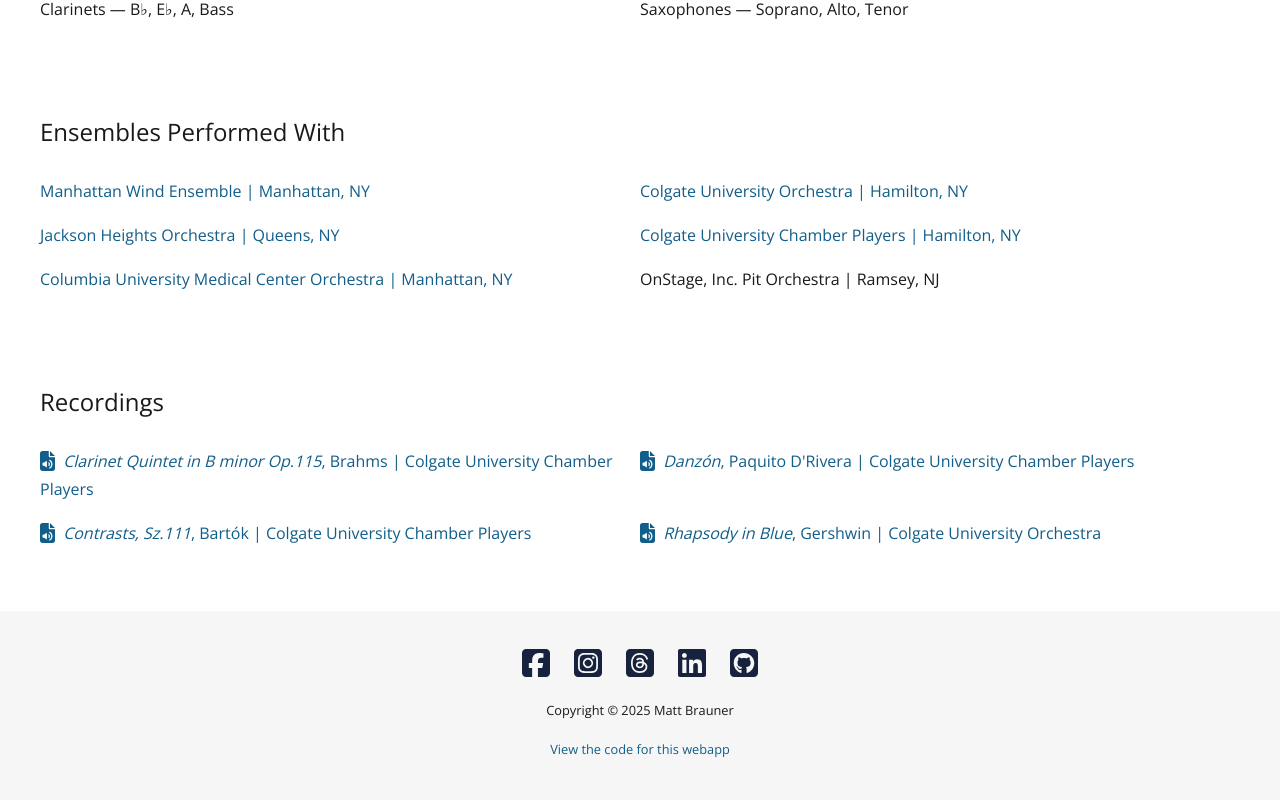
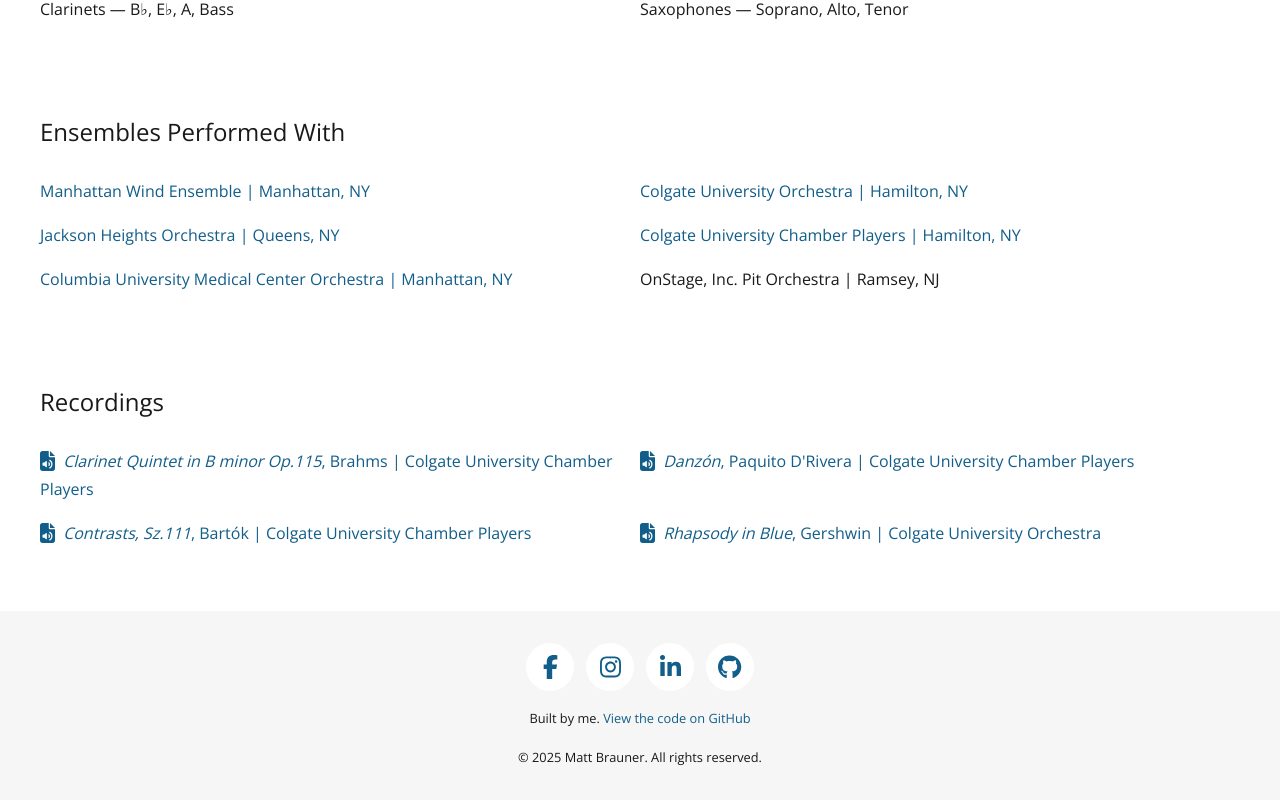
Before and after one commit to mb4828/mb-website, a Next.js app: page /music in a window 1280 px wide. Shown: the part 881-1681 px from the top of the page. Built offline with nearby package versions, Linux system fonts and the light colour scheme.

Commit message:
removed threads link and restyled footer

```diff
--- a/src/app/globals.scss
+++ b/src/app/globals.scss
@@ -9,7 +9,8 @@
   --main-background-color: var(--white);
   --header-background-color: #17233df0;
   --header-font-color: var(--white);
-  --footer-icon-color: var(--primary-color);
+  --footer-link-color: var(--white);
+  --footer-icon-color: var(--secondary-color);
 }
 
 // dark mode
@@ -24,6 +25,7 @@
     --main-background-color: #1f1f1f;
     --header-background-color: #17233df0;
     --header-font-color: var(--white);
+    --footer-link-color: var(--header-background-color);
     --footer-icon-color: var(--secondary-color);
   }
 }
@@ -65,7 +67,7 @@ main {
 hr {
   border: 0;
   border-bottom: 1px solid var(--font-color);
-  width: 75%;
+  width: 100%;
   max-width: 1200px;
   margin: 0 auto;
 }
--- a/src/components/footer.module.scss
+++ b/src/components/footer.module.scss
@@ -2,7 +2,6 @@
   display: flex;
   flex-direction: column;
   gap: 1em;
-  height: 120px;
   padding: 2em;
   text-align: center;
   z-index: 0;
@@ -12,7 +11,17 @@
     display: flex;
     justify-content: center;
     line-height: 40px;
-    gap: 1.5em;
+    gap: 0.75em;
+
+    .link {
+      width: 48px;
+      height: 48px;
+      border-radius: 24px;
+      text-align: center;
+      line-height: 48px;
+      background: var(--footer-link-color);
+      transition: all 0.5s ease-in;
+    }
 
     svg {
       color: var(--footer-icon-color);
--- a/src/components/footer.tsx
+++ b/src/components/footer.tsx
@@ -3,13 +3,7 @@
 import styles from './footer.module.scss';
 import Link from 'next/link';
 import { FontAwesomeIcon } from '@fortawesome/react-fontawesome';
-import {
-  faFacebookSquare,
-  faGithubSquare,
-  faInstagramSquare,
-  faLinkedin,
-  faSquareThreads,
-} from '@fortawesome/free-brands-svg-icons';
+import { faFacebookF, faGithub, faInstagram, faLinkedinIn } from '@fortawesome/free-brands-svg-icons';
 
 export default function Footer() {
   const today = new Date();
@@ -18,57 +12,54 @@ export default function Footer() {
     <footer className={styles.footer}>
       <div className={styles.social_links}>
         <Link
-          className="fb"
+          className={styles.link}
           href="https://facebook.com/matt.brauner/"
           target="_blank"
           rel="noopener"
           aria-label="Facebook"
         >
-          <FontAwesomeIcon icon={faFacebookSquare} size="2xl" />
+          <FontAwesomeIcon icon={faFacebookF} size="xl" />
         </Link>
 
         <Link
-          className="ig"
+          className={styles.link}
           href="https://instagram.com/matt.brauner/"
           target="_blank"
           rel="noopener"
           aria-label="Instagram"
         >
-          <FontAwesomeIcon icon={faInstagramSquare} size="2xl" />
+          <FontAwesomeIcon icon={faInstagram} size="xl" />
         </Link>
 
         <Link
-          className="thr"
-          href="https://www.threads.net/@matt.brauner"
-          target="_blank"
-          rel="noopener"
-          aria-label="Threads"
-        >
-          <FontAwesomeIcon icon={faSquareThreads} size="2xl" />
-        </Link>
-
-        <Link
-          className="li"
+          className={styles.link}
           href="https://linkedin.com/in/matt-brauner/"
           target="_blank"
           rel="noopener"
           aria-label="LinkedIn"
         >
-          <FontAwesomeIcon icon={faLinkedin} size="2xl" />
+          <FontAwesomeIcon icon={faLinkedinIn} size="xl" />
         </Link>
 
-        <Link href="https://github.com/mb4828" className="gh" target="_blank" rel="noopener" aria-label="GitHub">
-          <FontAwesomeIcon icon={faGithubSquare} size="2xl" />
+        <Link
+          href="https://github.com/mb4828"
+          className={styles.link}
+          target="_blank"
+          rel="noopener"
+          aria-label="GitHub"
+        >
+          <FontAwesomeIcon icon={faGithub} size="xl" />
         </Link>
       </div>
 
-      <p>Copyright &copy; {today.getFullYear()} Matt Brauner</p>
-
       <p>
+        Built by me.{' '}
         <Link href="https://github.com/mb4828/mb-website" target="_blank" rel="noopener">
-          View the code for this webapp
+          View the code on GitHub
         </Link>
       </p>
+
+      <p>&copy; {today.getFullYear()} Matt Brauner. All rights reserved.</p>
     </footer>
   );
 }
```
Also changed, not shown: 1 other file (tests, documents, lock files or other folders).
